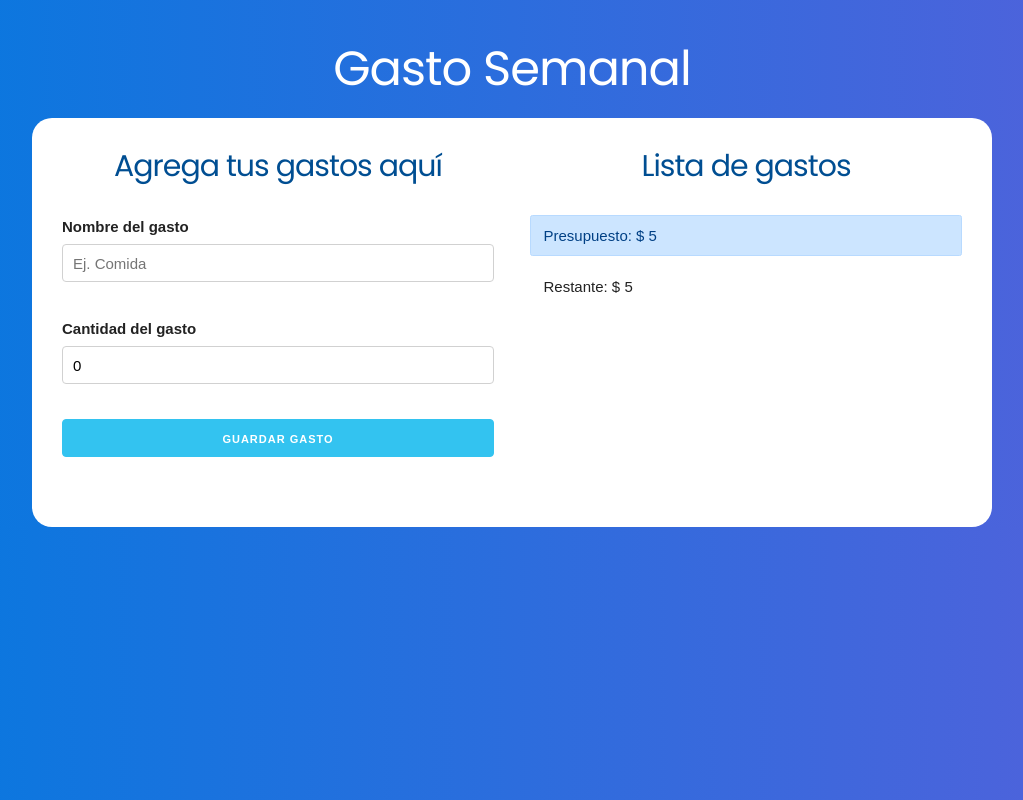
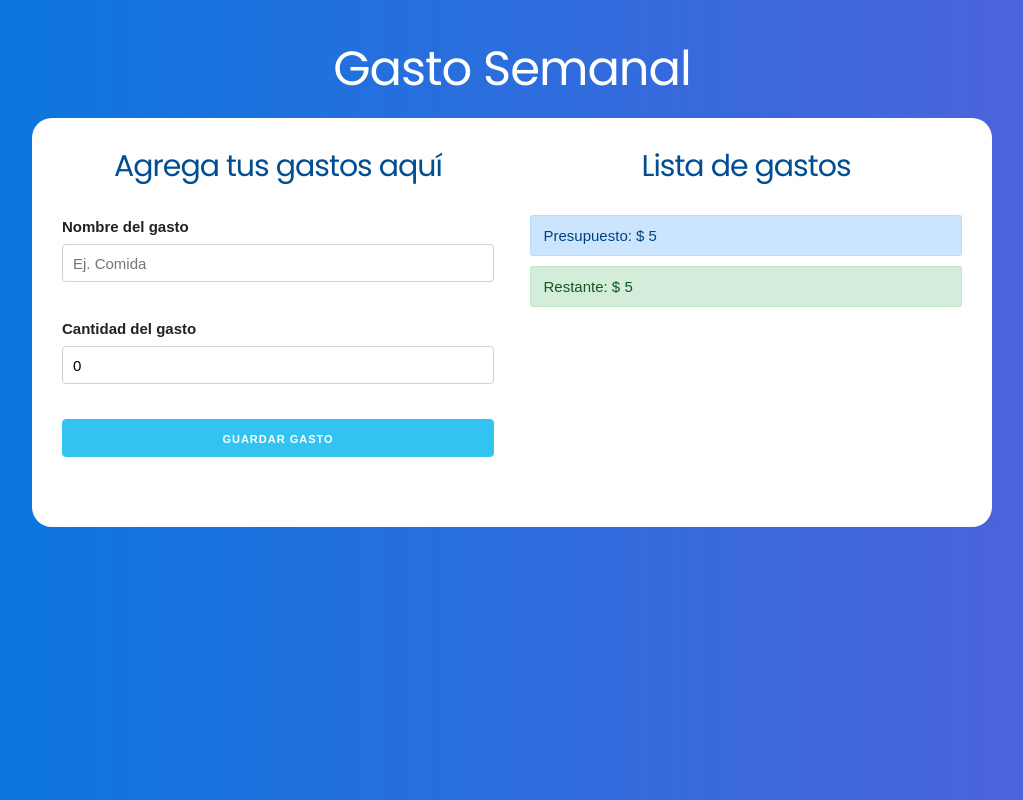
Before and after one commit to jhonattanbenitez/react-hook-practice, a React (Create React App) app in the folder presupuesto/: page / in a window 1280 px wide. Both pictures are taken after typing "5" into the empty fields and a click on the input "Definir presupuesto". Shown: the whole page, without its empty margins (128-1151 px from the left). Built offline with nearby package versions, Linux system fonts and the light colour scheme.

Commit message:
añadiendo proptypes

```diff
--- a/presupuesto/src/App.js
+++ b/presupuesto/src/App.js
@@ -13,6 +13,7 @@
   const [gasto, setGasto] = useState({});
   const [creargasto, setCrearGasto] = useState(false);
 
+
   //useEffect que actualiza el restante
 
   useEffect(() => {
@@ -25,7 +26,7 @@
       const presupuestoRestante = restante - gasto.cantidad;
       setRestante(presupuestoRestante);
     }
-  }, [gasto]);
+  }, [gasto, gastos, creargasto, restante]);
 
   return (
     <header className="container">
@@ -38,6 +39,7 @@
             setMostrarpregunta={setMostrarpregunta}
           />
         ) : (
+
           <div className="row">
             <div className="one-half column">
               <Formulario setGasto={setGasto} setCrearGasto={setCrearGasto} />
@@ -51,6 +53,10 @@
             </div>
           </div>
         )}
+        {
+          console.log(presupuesto, restante)
+
+        }
       </div>
     </header>
   );
--- a/presupuesto/src/components/ControlPresupuesto.jsx
+++ b/presupuesto/src/components/ControlPresupuesto.jsx
@@ -1,12 +1,20 @@
 import React, { Fragment } from "react";
+import { revisarPresupuesto } from '../helpers'
+import PropTypes from 'prop-types';
+
 
 const ControlPresupuesto = ({ presupuesto, restante }) => {
   return (
     <Fragment>
       <div className="alert alert-primary">Presupuesto: $ {presupuesto}</div>
-      <div className="alert">Restante: $ {restante}</div>
+      <div className={revisarPresupuesto(presupuesto, restante)}>Restante: $ {restante}</div>
     </Fragment>
   );
 };
 
+ControlPresupuesto.propTypes = {
+  presupuesto: PropTypes.number.isRequired,
+  restante: PropTypes.number.isRequired
+}
+
 export default ControlPresupuesto;
--- a/presupuesto/src/components/Formulario.jsx
+++ b/presupuesto/src/components/Formulario.jsx
@@ -7,7 +7,7 @@
   const [cantidad, setCantidad] = useState(0);
   const [error, setError] = useState(false);
 
-  //cuando el usuario agrega un gasto
+    //cuando el usuario agrega un gasto
 
   const agregarGasto = (e) => {
     e.preventDefault();
--- a/presupuesto/src/components/Gasto.jsx
+++ b/presupuesto/src/components/Gasto.jsx
@@ -1,4 +1,5 @@
 import React from "react";
+import PropTypes from 'prop-types';
 
 const Gasto = ({gasto}) => {
   return (
@@ -8,5 +9,8 @@
     </li>
   );
 };
+Gasto.propTypes = {
+    gasto: PropTypes.object.isRequired
+}
 
 export default Gasto;
--- a/presupuesto/src/components/Listado.jsx
+++ b/presupuesto/src/components/Listado.jsx
@@ -1,5 +1,6 @@
 import React from 'react';
 import Gasto from './Gasto';
+import PropTypes from 'prop-types';
 
 const Listado = ({gastos}) => {
     return ( <div className="gastos-realizados">
@@ -15,4 +16,8 @@
     </div> );
 }
 
+Listado.propTypes = {
+    gastos: PropTypes.array.isRequired
+}
+
 export default Listado;
--- /dev/null
+++ b/presupuesto/src/helpers.js
@@ -0,0 +1,13 @@
+export const revisarPresupuesto = (presupuesto, restante) => {
+  let clase;
+  if (presupuesto / 4 > restante) {
+    clase = "alert alert-danger";
+  } else if (presupuesto / 2 > restante) {
+    clase = "alert alert-warning";
+  } else {
+    clase = "alert alert-success";
+  }
+  return clase;
+};
+
+export default revisarPresupuesto;
```
